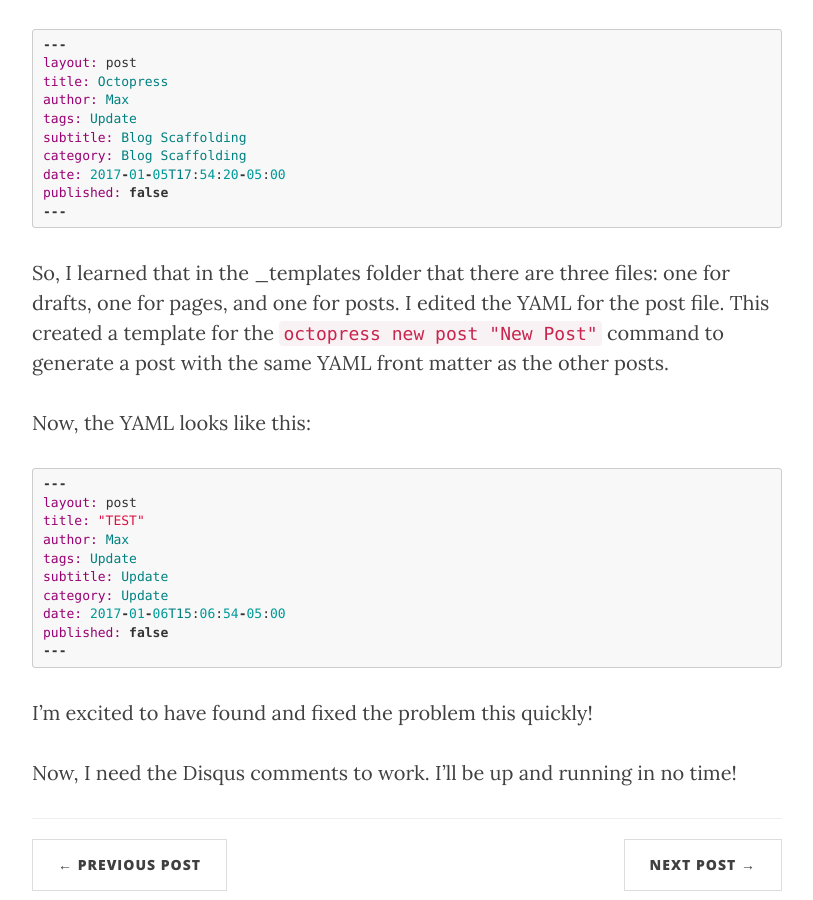
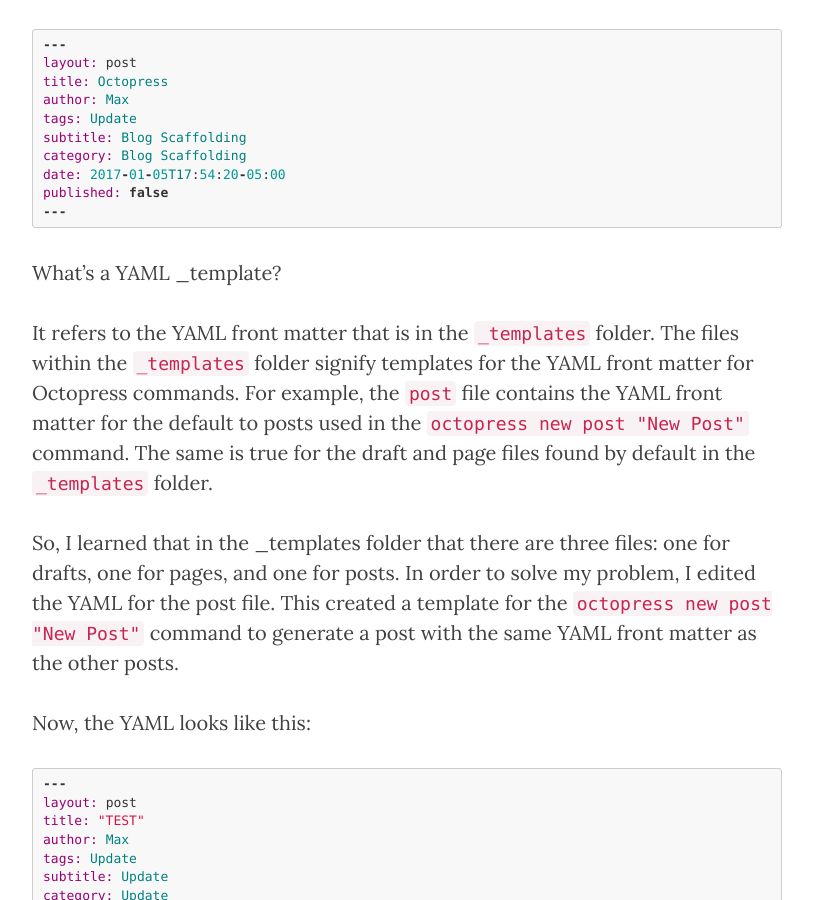
Before and after one commit to maxgrok/maxgrok.github.io_oldversion, a Jekyll site: the page built from _posts/2017-01-06-octopress-YAML-update.markdown, in a window 1280 px wide and 900 px high, scrolled down 1719 px. Shown: the whole window, without its empty margins (233-1046 px from the left). Built offline with Jekyll 4.4.1, drawn with Linux system fonts in a browser that asks for light colours; nearby versions of some CDN libraries; comment, search, counter and statistics services are not loaded.

Commit message:
Updating YAML post

````diff
--- a/_posts/2017-01-06-octopress-YAML-update.markdown
+++ b/_posts/2017-01-06-octopress-YAML-update.markdown
@@ -59,7 +59,11 @@ published: false
 ---
 {% endhighlight %}
 
-So, I learned that in the _templates folder that there are three files: one for drafts, one for pages, and one for posts. I edited the YAML for the post file. This created a template for the ```octopress new post "New Post"``` command to generate a post with the same YAML front matter as the other posts.
+What's a YAML _template?
+
+It refers to the YAML front matter that is in the ```_templates``` folder. The files within the ```_templates``` folder signify templates for the YAML front matter for Octopress commands. For example, the ```post``` file contains the YAML front matter for the default to posts used in the ```octopress new post "New Post"``` command. The same is true for the draft and page files found by default in the ```_templates``` folder.
+
+So, I learned that in the _templates folder that there are three files: one for drafts, one for pages, and one for posts. In order to solve my problem, I edited the YAML for the post file. This created a template for the ```octopress new post "New Post"``` command to generate a post with the same YAML front matter as the other posts.
 
 Now, the YAML looks like this:
 {% highlight ruby %}
````
